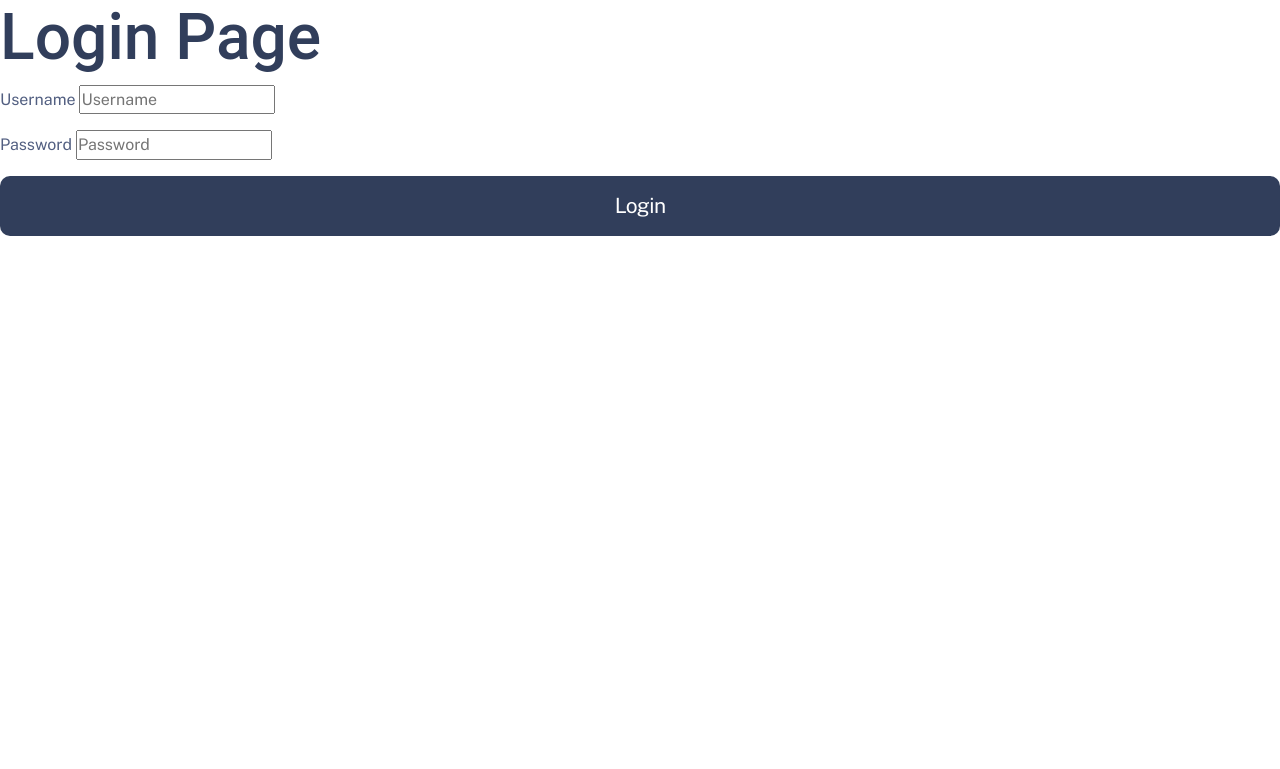
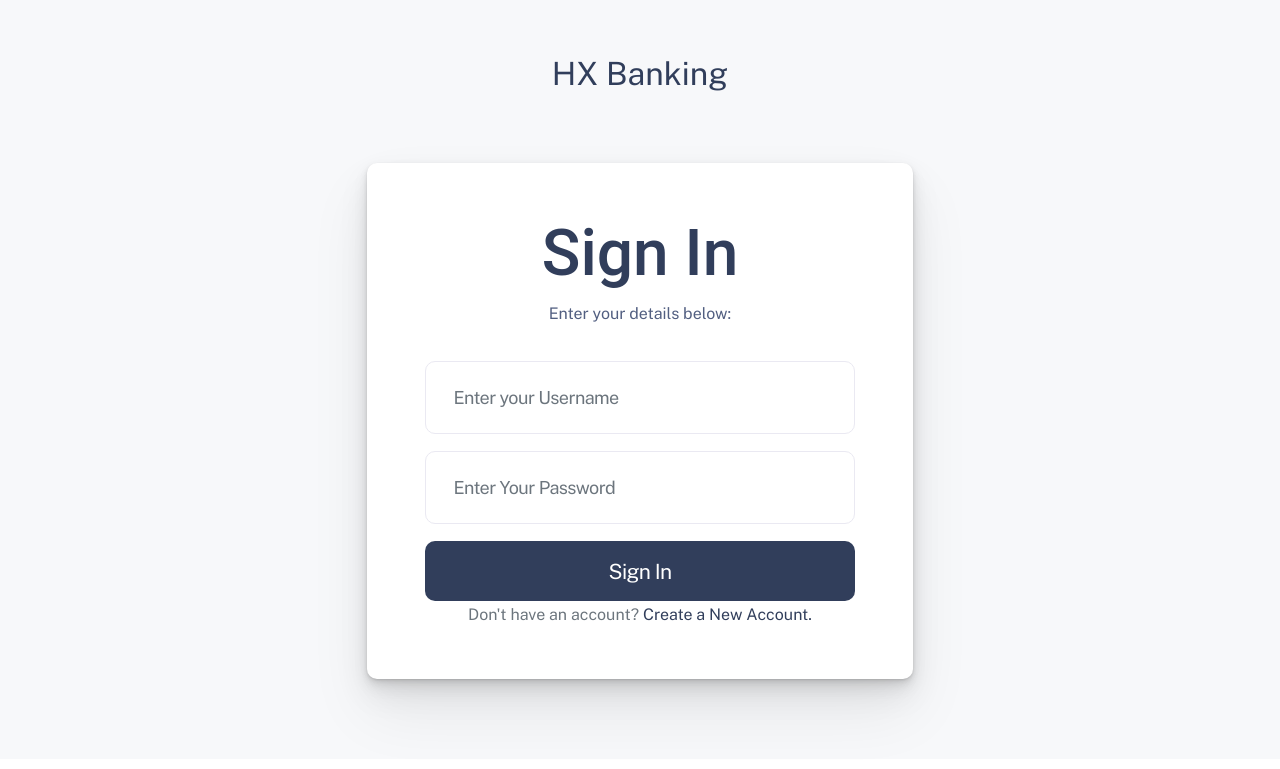
Before and after one commit to Jaspzx/ICT3203_HXBank, a Flask app: page /login in a window 1280 px wide. Shown: the top 769 px of the page. Run offline with Flask 2, Linux system fonts and the light colour scheme.

Commit message:
Change Login UI

```diff
--- a/webportal/templates/login.html
+++ b/webportal/templates/login.html
@@ -3,13 +3,34 @@
 <!-- Specific CSS goes HERE -->
 {% block stylesheets %}{% endblock stylesheets %}
 {% block content %}
-    <h1>Login Page</h1>
-    <form method="POST" action="">
+    <main id="login" class="h-100">
+        <section class="container d-flex flex-column justify-content-start h-100">
+            <div class="row justify-content-center">
+                <div class="col-lg-7 col-xl-6">
+                    <div class="brand text-center mt-5">
+                        <a href="/">
+                            HX Banking
+                        </a>
+                    </div>
+                </div>
+            </div>
+            <div class="row justify-content-center">
+                <div class="col-lg-7 col-xl-6">
+                    <div class="form-container text-center align-self-center">
+                        <form method="POST" action="/login">
                             {{ form.csrf_token }}
-        <p>
-            {{ form.username.label }}
-            {{ form.username(size=20) }}
-        </p>
+                            <div class="form-title">
+                                <h1 class="title">Sign In</h1>
+                                {% if login_error %}
+                                    <div class="alert alert-danger" role="alert">{{ login_error }}</li>
+                                {% endif %}
+                                <p>Enter your details below:</p>
+                            </div>
+                            <div class="form-group">
+                                <label for="username" class="text-muted visually-hidden">Username</label>
+                                <input type="text" class="form-control" id="username" placeholder="Enter your Username"
+                                       name="username" aria-label="Username" autocomplete="username" name="username" required>
+                            </div>
                             {% if form.username.errors %}
                                 <ul class="errors">
                                     {% for error in form.username.errors %}
@@ -17,26 +38,21 @@
                                     {% endfor %}
                                 </ul>
                             {% endif %}
-
-        <p>
-            {{ form.password.label }}
-            {{ form.password(size=20) }}
-        </p>
-        {% if form.password.errors %}
-            <ul class="errors">
-                {% for error in form.password.errors %}
-                    <li>{{ error }}</li>
-                {% endfor %}
-            </ul>
-        {% endif %}
-
-        <p>
-            {{ form.submit }}
-        </p>
-        {% if login_error %}
-        <ul class="errors">
-            <li>{{ login_error }}</li>
-        </ul>
-        {% endif %}
+                            <div class="form-group">
+                                <label for="pwd" class="text-muted visually-hidden">Password</label>
+                                <input type="password" class="form-control" placeholder="Enter Your Password" name="pwd"
+                                       aria-label="Password" id="pwd" autocomplete="current-password" required>
+                            </div>
+                            <div class="form-group">
+                                <button class="form-btn" type="submit">Sign In</button>
+                                <small class="form-text text-muted sign-up-text">Don't have an account? <a
+                                        href="/register" title="Register Page">Create a New
+                                    Account.</a></small>
+                            </div>
                         </form>
+                    </div>
+                </div>
+            </div>
+        </section>
+    </main>
 {% endblock %}
```
Also changed, not shown: 1 other file. Lines whose indentation alone changed are shown as unchanged.
